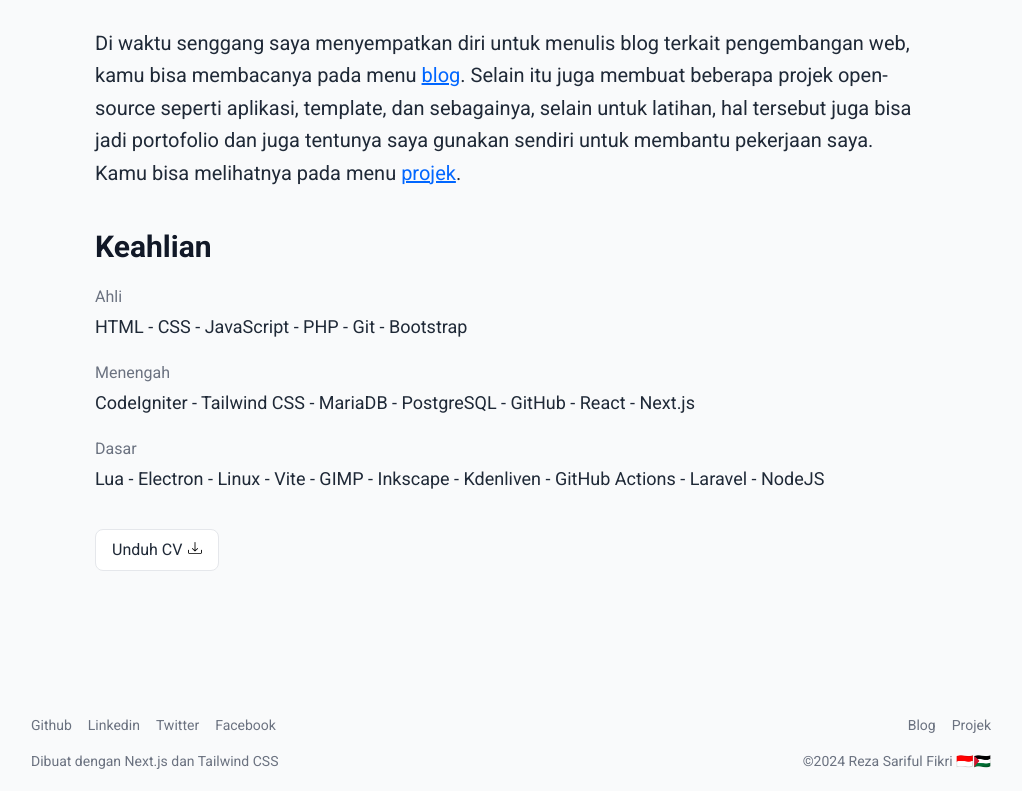
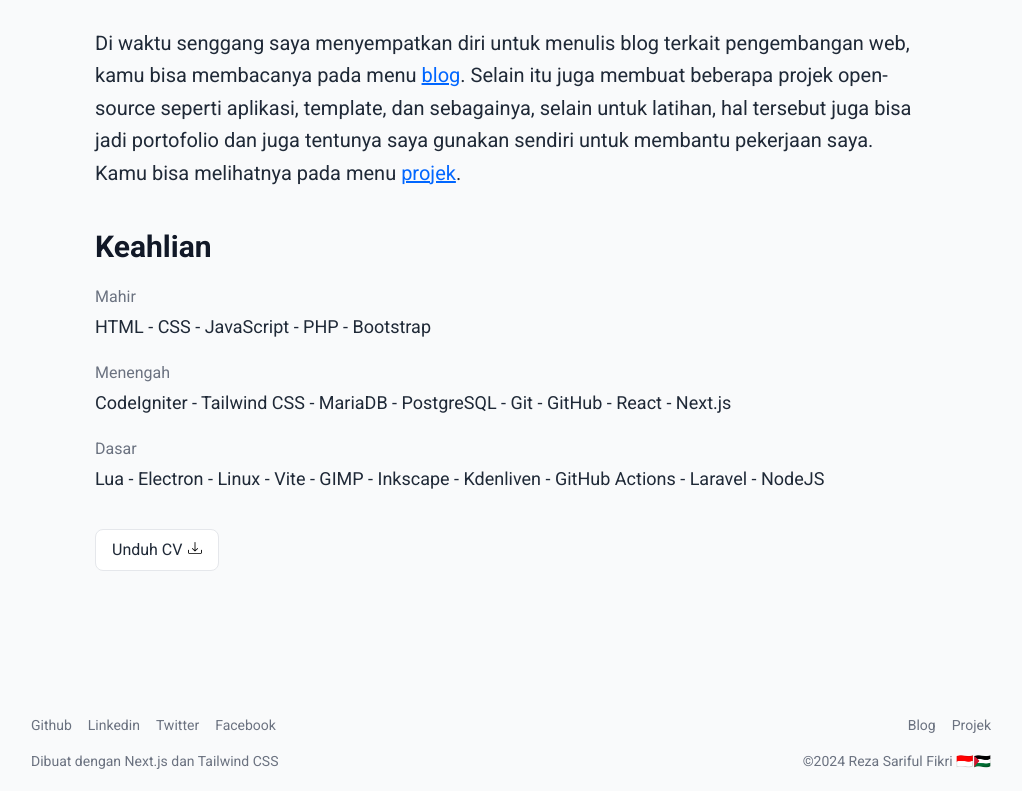
Before and after one commit to rezafikkri/rezafikkri.github.io, a Next.js app: page /about in a window 1280 px wide. Shown: the part 644-1435 px from the top of the page, without its empty margins (129-1151 px from the left). Built offline with nearby package versions, Linux system fonts and the light colour scheme.

Commit message:
feat: update skill in CV and about page

```diff
--- a/components/about/skill.jsx
+++ b/components/about/skill.jsx
@@ -4,11 +4,11 @@ export default function Skill() {
   return (
     <section className="mt-10 text-gray-800">
       <h2 className="text-3xl font-bold text-gray-900">Keahlian</h2>
-      <h3 className="text-gray-500 mt-5">Ahli</h3>
-      <p className="mt-1 text-lg">HTML - CSS - JavaScript - PHP - Git - Bootstrap</p>
+      <h3 className="text-gray-500 mt-5">Mahir</h3>
+      <p className="mt-1 text-lg">HTML - CSS - JavaScript - PHP - Bootstrap</p>
 
       <h3 className="text-gray-500 mt-5">Menengah</h3>
-      <p className="mt-1 text-lg">CodeIgniter - Tailwind CSS - MariaDB - PostgreSQL - GitHub - React - Next.js</p>
+      <p className="mt-1 text-lg">CodeIgniter - Tailwind CSS - MariaDB - PostgreSQL - Git - GitHub - React - Next.js</p>
 
       <h3 className="text-gray-500 mt-5">Dasar</h3>
       <p className="mt-1 text-lg">Lua - Electron - Linux - Vite - GIMP - Inkscape - Kdenliven - GitHub Actions - Laravel - NodeJS</p>
```
Also changed, not shown: 1 other file (tests, documents, lock files or other folders).
